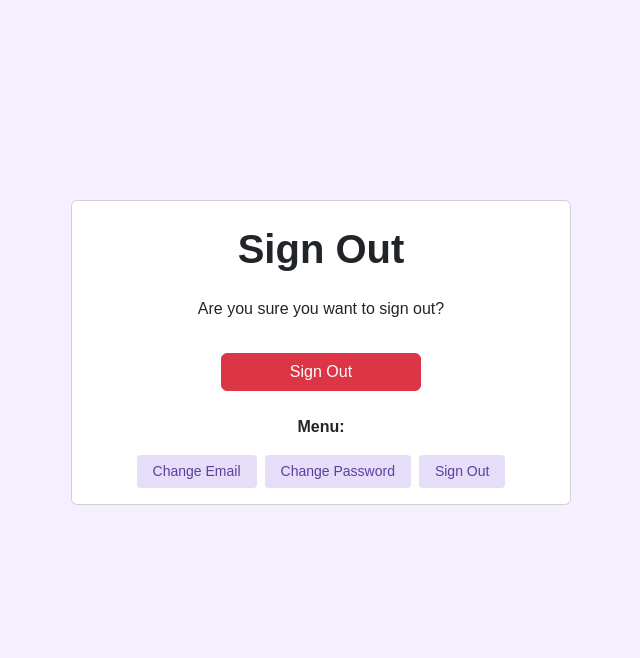
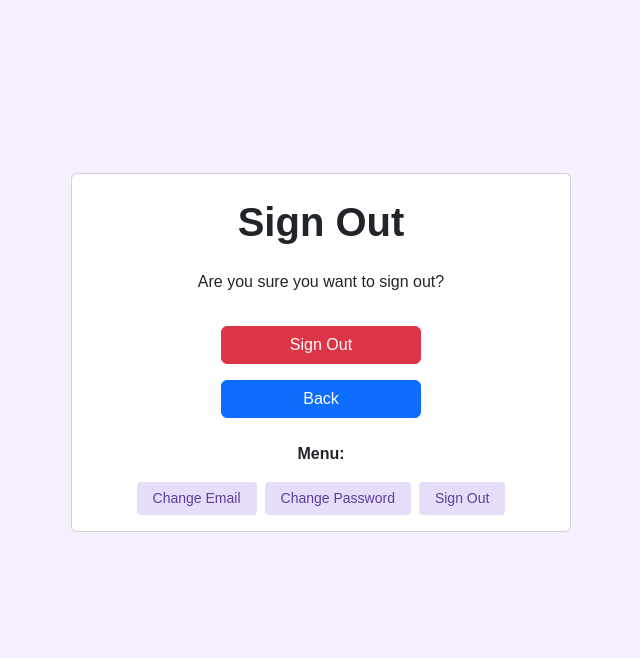
Before and after one commit to timurlauttt/Project-Akhir-Studi-Independent, a Django app: page /accounts/logout/ in a window 1280 px wide. Shown: the part 72-730 px from the top of the page, without its empty margins (319-959 px from the left). Run offline with Django 5.2, Linux system fonts and the light colour scheme; the visitor is signed in with stand-in values (Sample User, id 1).

Commit message:
Update logout.html

```diff
--- a/questify_project/templates/account/logout.html
+++ b/questify_project/templates/account/logout.html
@@ -25,6 +25,10 @@
                 <button type="submit" class="btn btn-danger mt-3" style="width: 200px;">
                     {% trans "Sign Out" %}
                 </button>
+                <a style="color: white; width: 200px;" class="btn btn-primary mt-3" href="{% url 'questify_app:userprofile' %}">
+                    Back
+                </a>
+
             </form>
 
             <strong class="mt-4">{% trans "Menu:" %}</strong>
```
